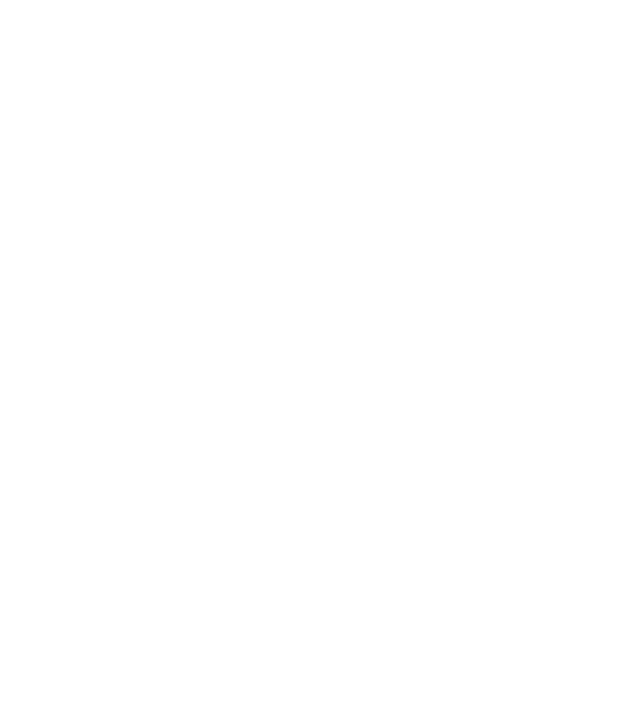
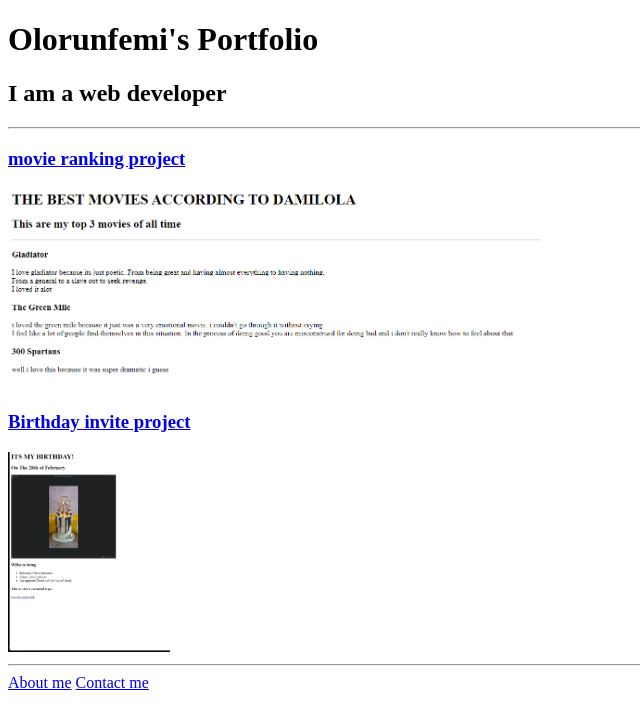
Before and after one commit to Femiofficial1/html-portfolio, a plain HTML site: page index.html in a window 1280 px wide. Shown: the whole page, without its empty margins (0-640 px from the left). Drawn offline with Linux system fonts and the light colour scheme.

Commit message:
Add files via upload

```diff
--- a/index.html
+++ b/index.html
@@ -1,4 +1,26 @@
-<!-- TODO 1: Create the HTML Boilerplate -->
+
+<!DOCTYPE html>
+<html lang="en">
+<head>
+    <meta charset="UTF-8">
+    <meta name="viewport" content="width=device-width, initial-scale=1.0">
+    <title>Damilola's Portfolio</title>
+</head>
+<body>
+  <h1>Olorunfemi's Portfolio</h1>
+  <h2>I am a web developer</h2>
+  <hr/>
+ <h3><a href="../2.4 Movie Ranking Project/Movie ranking project.html">movie ranking project</a></h3>
+  <img src="./best movies according to damilola.png" alt="a picture of movies"  height="200">
+
+  <h3><a href="../3.4 Birthday Invite Project/birthday invite.html">Birthday invite project</a></h3>
+  <img src="./birthday project pic.png" alt="a pic of preview for birthday site" height="200">
+  <hr/>
+  <a href="../4.1+Webpages/public/about.html">About me</a>
+  <a href="../4.1+Webpages/public/contact.html">Contact me</a>
+</body>
+</body>
+</html>
 
 <!-- TODO 2: Add Your previous projects' HTML into the public folder -->
 
```
Also changed, not shown: best movies according to damilola.png (added), birthday project pic.png (added).
